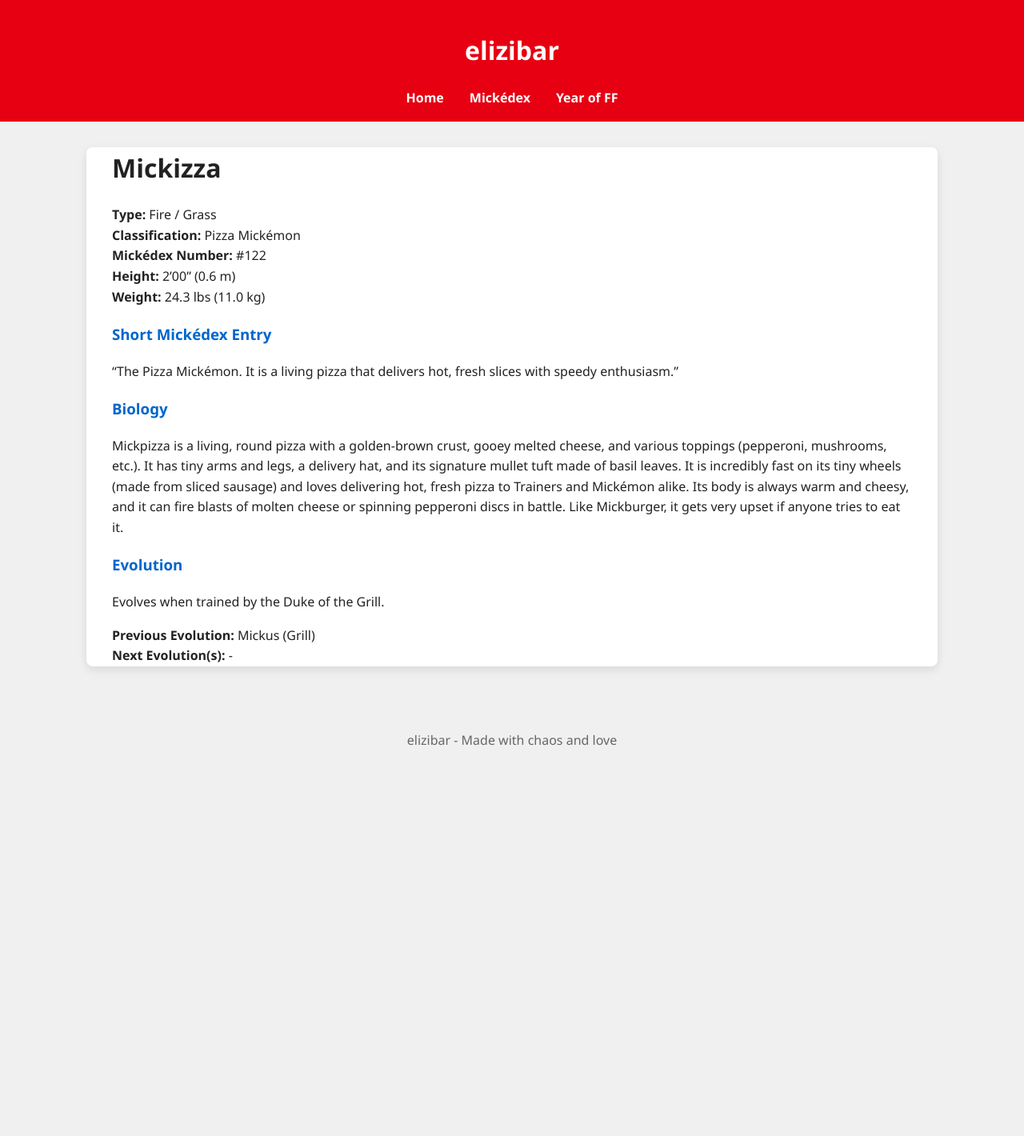
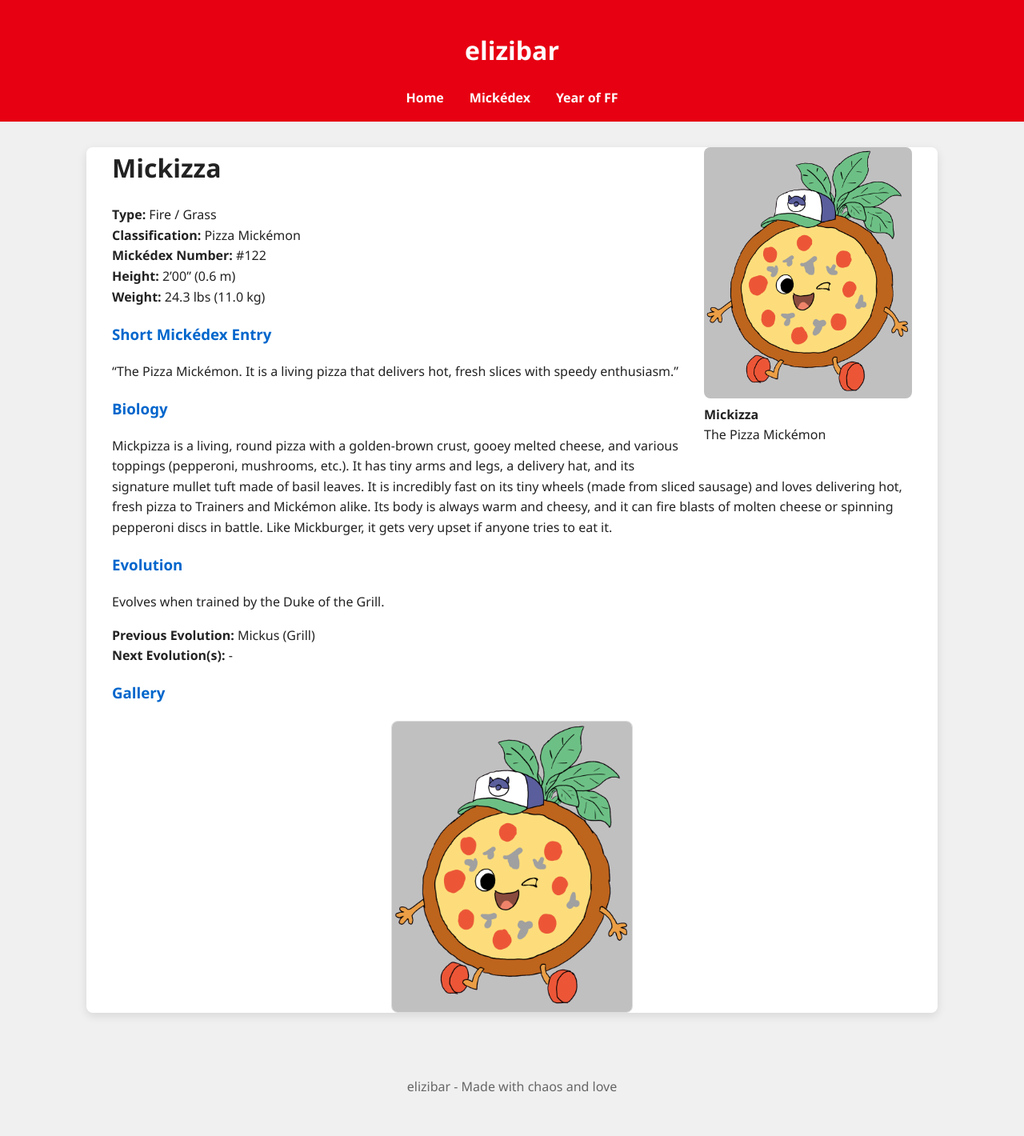
Before and after one commit to elizibar/elizibar.github.io, a Jekyll site: the page built from mickedex/grill/mickizza.md, in a window 1280 px wide. Shown: the whole page at 80% size. Built offline with Jekyll 4.4.1, drawn with Linux system fonts in a browser that asks for light colours; before the commit the page ends 986 px from its top, so only the background shows below that.

Commit message:
mickizza

```diff
--- a/mickedex/grill/mickizza.md
+++ b/mickedex/grill/mickizza.md
@@ -3,6 +3,11 @@
 layout: default
 permalink: /mickedex/mickizza/
 ---
+
+<figure style="float: right; margin: 0 0 20px 20px; width: 260px;">
+  <img src="/assets/images/mickizza.png" alt="Mickizza" style="width: 100%; border-radius: 8px;">
+  <figcaption><strong>Mickizza</strong><br>The Pizza Mickémon</figcaption>
+</figure>
 
 # Mickizza
 
@@ -23,3 +28,6 @@
 
 **Previous Evolution:** Mickus (Grill)
 **Next Evolution(s):** -
+
+### Gallery
+![Mickizza](/assets/images/mickizza.png){:width="30%" style="display: block; margin: 20px auto; border: 1px solid #ddd; border-radius: 8px;"}
```
Also changed, not shown: assets/images/mickizza.png (added).
